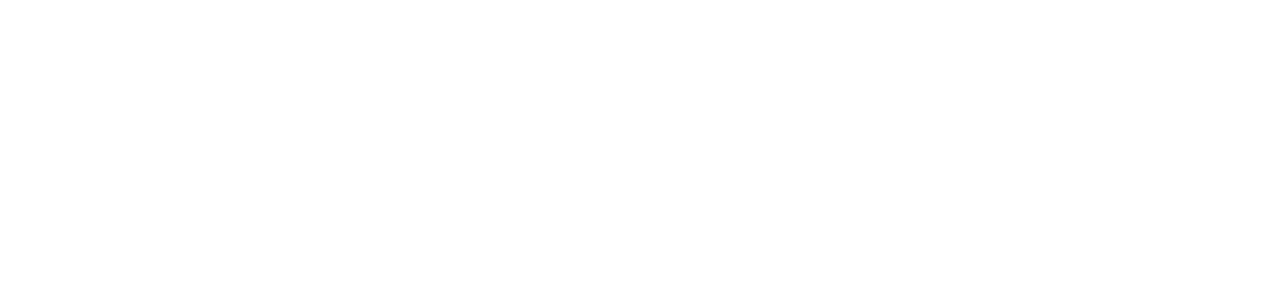
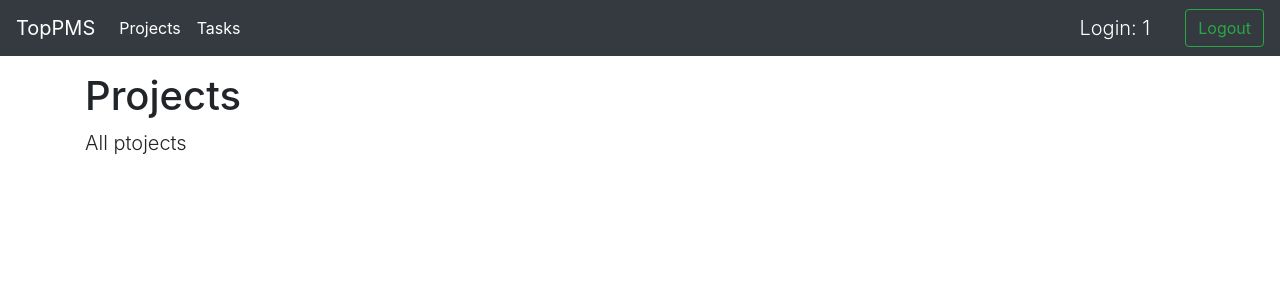
Before and after one commit to luxtorOleg/top-pms, an Angular app: page /projects/1 in a window 1280 px wide. Before the commit this address led to /. Shown: the top 300 px of the page. Built offline with nearby package versions, Linux system fonts and the light colour scheme.

Commit message:
homework use routing, but no service IMPORTANTLY

```diff
--- a/src/app/app-routing.module.ts
+++ b/src/app/app-routing.module.ts
@@ -10,7 +10,7 @@
   { path: '', redirectTo: '/login', pathMatch: 'full'},
   { path: 'login', component: LoginComponent},
   { path: 'registration', component: RegistrationComponent},
-  { path: 'projects' , component: ProjectsComponent}
+  { path: 'projects/:username' , component: ProjectsComponent}
 ];
 
 @NgModule({
--- a/src/app/login/login.component.html
+++ b/src/app/login/login.component.html
@@ -14,9 +14,9 @@
             <hr>
             <hr class="short">
           </div>
-          <input id="login" name="login" [(ngModel)]="userModel.login" class="effect-2" type="text" placeholder="Login..." ngModel>
+          <input id="login" name="login"  class="effect-2" type="text" placeholder="Login..." ngModel>
           <span class="focus-border"></span>
-          <input id="pass" name="pass" [(ngModel)]="userModel.pass" class="effect-2" type="password" placeholder="Password..." ngModel>
+          <input id="pass" name="pass" class="effect-2" type="password" placeholder="Password..." ngModel>
           <span class="focus-border"></span>
           <div class="forget">
             <button class="btn btn-default btn-sm">FORGOT PASSWORD?</button>
--- a/src/app/login/login.component.ts
+++ b/src/app/login/login.component.ts
@@ -18,9 +18,10 @@
   ngOnInit() {
   }
   onSubmit(form: NgForm) {
-    if (form.value.login !== '' && form.value.pass !== '') {
-      this.navbarService.setUserModel(this.userModel);
-      this.router.navigate(['/projects']);
-    }
+    this.router.navigate(['/projects', form.value.login]);
   }
 }
+// if (form.value.login !== '' && form.value.pass !== '') {
+// this.navbarService.setUserModel(this.userModel);
+// this.router.navigate(['/projects']);
+// }
--- a/src/app/navbar/navbar.component.css
+++ b/src/app/navbar/navbar.component.css
@@ -1,5 +1,4 @@
 .userContainer{
-  font-style: italic;
   color: white;
   padding-right: 35px;
 }
--- a/src/app/navbar/navbar.component.html
+++ b/src/app/navbar/navbar.component.html
@@ -7,9 +7,12 @@
     <li class="nav-item active">
       <a class="nav-link" href="#">Tasks</a></li>
   </ul>
-  <div class="userContainer">
-    Login: {{userModel.login}}
-  </div>
+  <span class="userContainer lead">
+    Login: {{username}}
+  </span>
+  <!--<div class="userContainer lead">-->
+    <!--Login: {{userModel.login}}-->
+  <!--</div>-->
   <button class="btn btn-outline-success my-2 my-sm-0" type="submit" routerLink="/login">Logout</button>
 </nav>
 <br><br><br>
--- a/src/app/navbar/navbar.component.ts
+++ b/src/app/navbar/navbar.component.ts
@@ -1,4 +1,4 @@
-import { Component, OnInit } from '@angular/core';
+import { Component, OnInit , Input } from '@angular/core';
 
 import {NavbarService} from '../navbar.service';
 
@@ -8,17 +8,18 @@
   styleUrls: ['./navbar.component.css']
 })
 export class NavbarComponent implements OnInit {
-  userModel;
-  constructor(public navbarService: NavbarService) {
-    this.userModel = {
-        login: '',
-        pass: ''
-    };
-  }
-
+  // userModel;
+  // constructor(public navbarService: NavbarService) {
+  //   this.userModel = {
+  //       login: '',
+  //       pass: ''
+  //   };
+  // }
+  @Input() username: String = '';
+  constructor() {}
   ngOnInit() {
-    this.userModel = this.navbarService.getUserModel();
-    console.log(this.navbarService.getUserModel());
+    // this.userModel = this.navbarService.getUserModel();
+    // console.log(this.navbarService.getUserModel());
   }
 
 }
--- a/src/app/projects/projects.component.html
+++ b/src/app/projects/projects.component.html
@@ -1,4 +1,4 @@
-<app-navbar></app-navbar>
+<app-navbar [username]="username" ></app-navbar>
 <div class="container">
   <h1>Projects</h1>
   <p class="lead">All ptojects</p>
--- a/src/app/projects/projects.component.ts
+++ b/src/app/projects/projects.component.ts
@@ -1,4 +1,5 @@
 import { Component, OnInit } from '@angular/core';
+import {ActivatedRoute} from '@angular/router';
 
 @Component({
   selector: 'app-projects',
@@ -7,9 +8,12 @@
 })
 export class ProjectsComponent implements OnInit {
 
-  constructor() { }
+  constructor(private router: ActivatedRoute) { }
+  username: String = '';
+  ngOnInit() {
+    this.router.params.subscribe(params =>
+    this.username = params['username']);
 
-  ngOnInit() {
   }
 
 }
```
